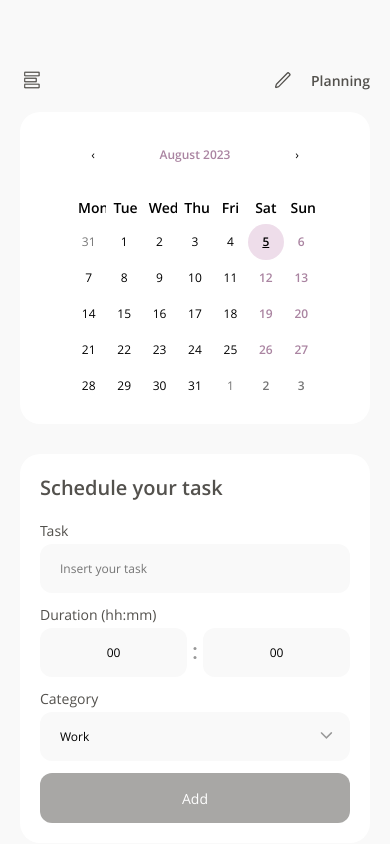
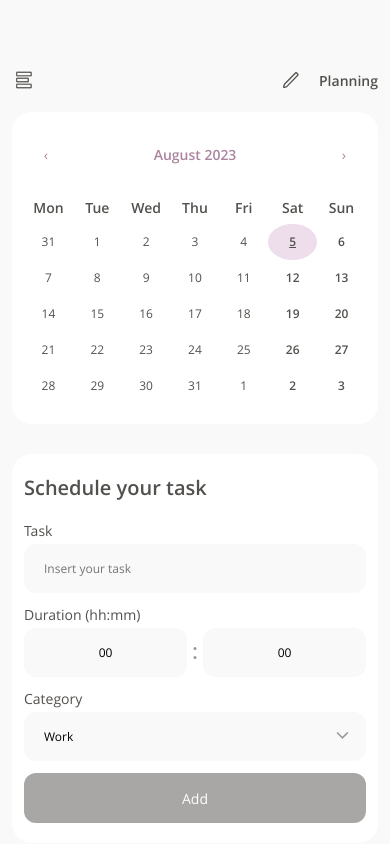
Before and after one commit to apsu96/planner_app, a React (Create React App) app: page / in a window 390 px wide. Built offline with nearby package versions, Linux system fonts and the light colour scheme.

Commit message:
style: change paddings, width in mobile version

```diff
--- a/src/components/Calendar.css
+++ b/src/components/Calendar.css
@@ -1,10 +1,14 @@
 .react-calendar {
-  width: 80%;
+  width: 90%;
   max-width: 100%;
   background: white;
   font-family: "OpenSans", sans-serif;
   line-height: 1.125em;
   margin: 0 auto;
+  color: #53514d;
+  @media (max-width: 820px) {
+    width: 100%;
+  }
 }
 
 .react-calendar--doubleView {
@@ -37,6 +41,7 @@
   outline: none;
   font-size: 12px;
   font-family: "OpenSans", sans-serif;
+  color: #53514d;
   @media (min-width: 1441px) {
     font-size: 18px;
   }
@@ -56,6 +61,11 @@
 .react-calendar__navigation button {
   min-width: 44px;
   background: none;
+  color: #aa84a1;
+  font-size: 14px;
+  @media (min-width: 1441px) {
+    font-size: 20px;
+  }
 }
 
 .react-calendar__navigation button:disabled {
@@ -70,7 +80,7 @@
 
 .react-calendar__month-view__weekdays {
   text-align: center;
-  text-transform:capitalize;
+  text-transform: capitalize;
   font-weight: bold;
   font-size: 14px;
   @media (min-width: 1441px) {
@@ -132,7 +142,7 @@
 }
 
 .react-calendar__tile--hasActive {
-  background: #EEDDEA;
+  background: #eeddea;
 }
 
 .react-calendar__tile--hasActive:enabled:hover,
@@ -141,15 +151,15 @@
 }
 
 .react-calendar__tile--active {
-  background: #EEDDEA;
+  background: #eeddea;
   color: black;
   border-radius: 50%;
 }
 
 .react-calendar__tile--active:enabled:hover,
 .react-calendar__tile--active:enabled:focus {
-    background: #EEDDEA;
-    color: black;
+  background: #eeddea;
+  color: black;
   border-radius: 50%;
 }
 
@@ -157,12 +167,13 @@
   background-color: #e6e6e6;
 }
 
-.react-calendar__navigation__prev2-button, .react-calendar__navigation__next2-button {
-    display: none;
+.react-calendar__navigation__prev2-button,
+.react-calendar__navigation__next2-button {
+  display: none;
 }
 
 .react-calendar__navigation__label {
-    flex-grow: 0;
-    color: #AA84A1;
-    font-weight: 600;
+  flex-grow: 0;
+  color: #aa84a1;
+  font-weight: 600;
 }
--- a/src/components/Select.styled.ts
+++ b/src/components/Select.styled.ts
@@ -102,8 +102,12 @@ export const CustomSelect = styledMui(Select)`
             : variant === "category"
             ? "0 0 0 5px"
             : "0"};
-            height: ${({ variant }: { variant: string | undefined }) =>
-              variant === "hidden" ? "17px" : "none"};
+        height: ${({ variant }: { variant: string | undefined }) =>
+          variant === "hidden"
+            ? "17px"
+            : variant === undefined
+            ? "24px"
+            : "none"};
     }
     ::after {
         content: ${({
--- a/src/components/TaskList.styled.ts
+++ b/src/components/TaskList.styled.ts
@@ -1,15 +1,10 @@
 import styled from "styled-components";
 import {
   BadgesContainer,
-  Container,
   SmallButton,
   TaskLineContainer,
   Text,
 } from "./UIKit.styled";
-
-export const TaskListContainer = styled(Container)`
-  /* height: 100%; */
-`;
 
 export const TaskListBox = styled.div`
   display: flex;
--- a/src/components/TaskList.tsx
+++ b/src/components/TaskList.tsx
@@ -1,8 +1,8 @@
-import { SmallText, Title } from "./UIKit.styled";
+import { SmallText, Title, Container } from "./UIKit.styled";
 import moment from "moment";
 import store from "../Store";
 import uuid from "react-uuid";
-import { TaskListBox, TaskListContainer } from "./TaskList.styled";
+import { TaskListBox } from "./TaskList.styled";
 import Task from "./Task";
 import NoTask from "./NoTask";
 
@@ -11,7 +11,7 @@ const TaskList = () => {
     (toDo) => toDo.date === moment().format("LL"),
   );
   return (
-    <TaskListContainer>
+    <Container>
       <Title>{moment().format("LL")}</Title>
       <SmallText>{moment().format("dddd")}</SmallText>
       <TaskListBox>
@@ -22,7 +22,7 @@ const TaskList = () => {
           ) : null,
         )}
       </TaskListBox>
-    </TaskListContainer>
+    </Container>
   );
 };
 
--- a/src/components/UIKit.styled.ts
+++ b/src/components/UIKit.styled.ts
@@ -13,7 +13,7 @@ export const PageContainer = styled.div`
   flex-direction: column;
   align-items: center;
   padding: ${({ isMobile }: { isMobile: boolean }) =>
-    isMobile ? "68px 20px 40px" : "40px 40px 40px 30px"};
+    isMobile ? "68px 12px 40px" : "40px 40px 40px 30px"};
   gap: ${({ isMobile }: { isMobile: boolean }) => (isMobile ? "20px" : "28px")};
   width: calc(100vw - 242px);
   height: 100vh;
@@ -66,7 +66,7 @@ export const Container = styled.div`
   flex-direction: column;
   @media (max-width: 1420px) {
     min-width: 335px;
-    padding: 20px;
+    padding: 20px 12px;
   }
   @media (max-width: 1440px) {
     min-height: auto;
@@ -182,11 +182,14 @@ export const LargeButton = styled.button`
 
 export const SmallButton = styled(LargeButton)`
   padding: 0px 16px;
-  height: 24px;
+  height: 40px;
   font-size: 12px;
   @media (min-width: 1441px) {
     font-size: 14px;
     height: 40px;
+  }
+  @media (max-width: 820px) {
+    height: 24px;
   }
 `;
 
@@ -195,7 +198,7 @@ export const IconWrapperButton = styled.button`
   margin: 0;
   padding: 0;
   width: auto;
-  height: 30px;
+  height: 23px;
   outline: 0;
   border: none;
   text-align: center;
@@ -265,6 +268,9 @@ export const TaskLineContainer = styled.div`
   box-sizing: border-box;
   align-items: center;
   width: 97%;
+  @media (max-width: 820px) {
+    width: 100%;
+  }
 `;
 
 export const MoveButton = styled.div`
@@ -337,7 +343,9 @@ export const ChartBox = styled.div`
   }
 `;
 
-export const CategoryContainer = styled.div``;
+export const CategoryContainer = styled.div`
+  height: 24px;
+`;
 
 export const TimeContainer = styled.div`
   display: flex;
```
